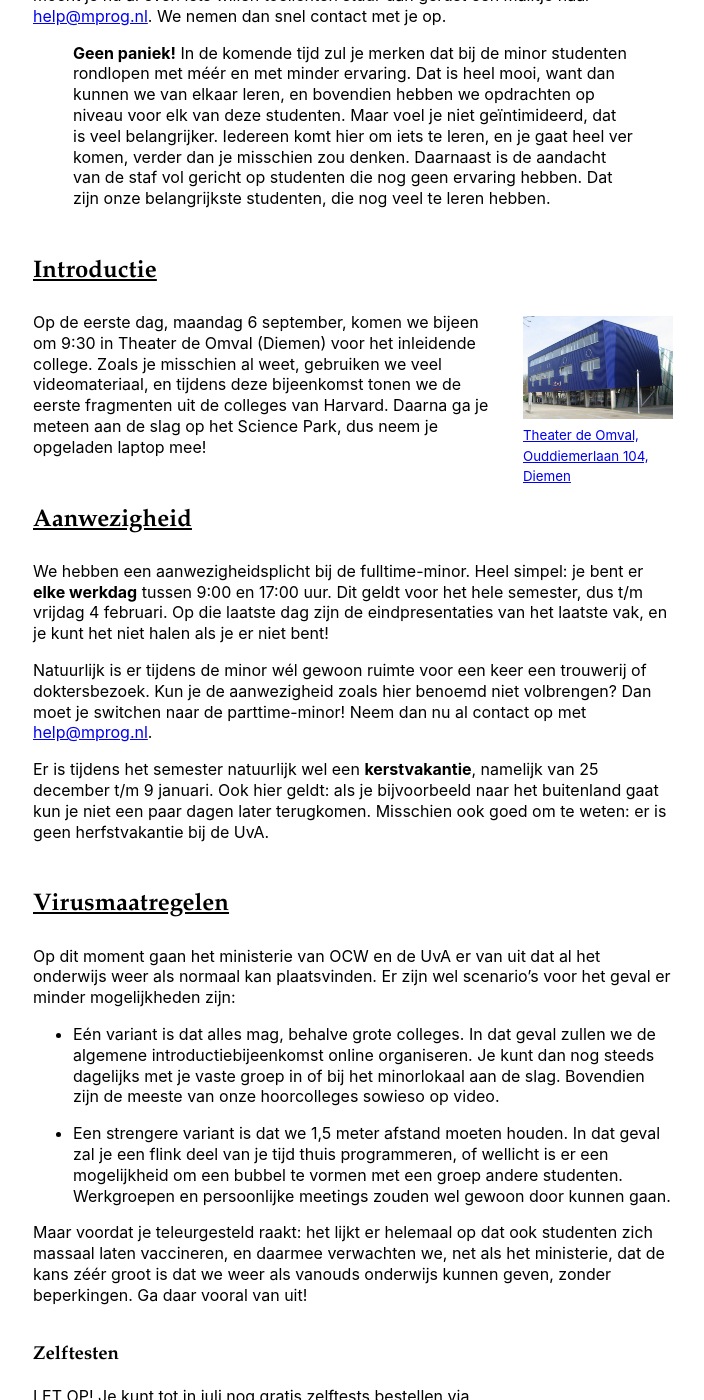
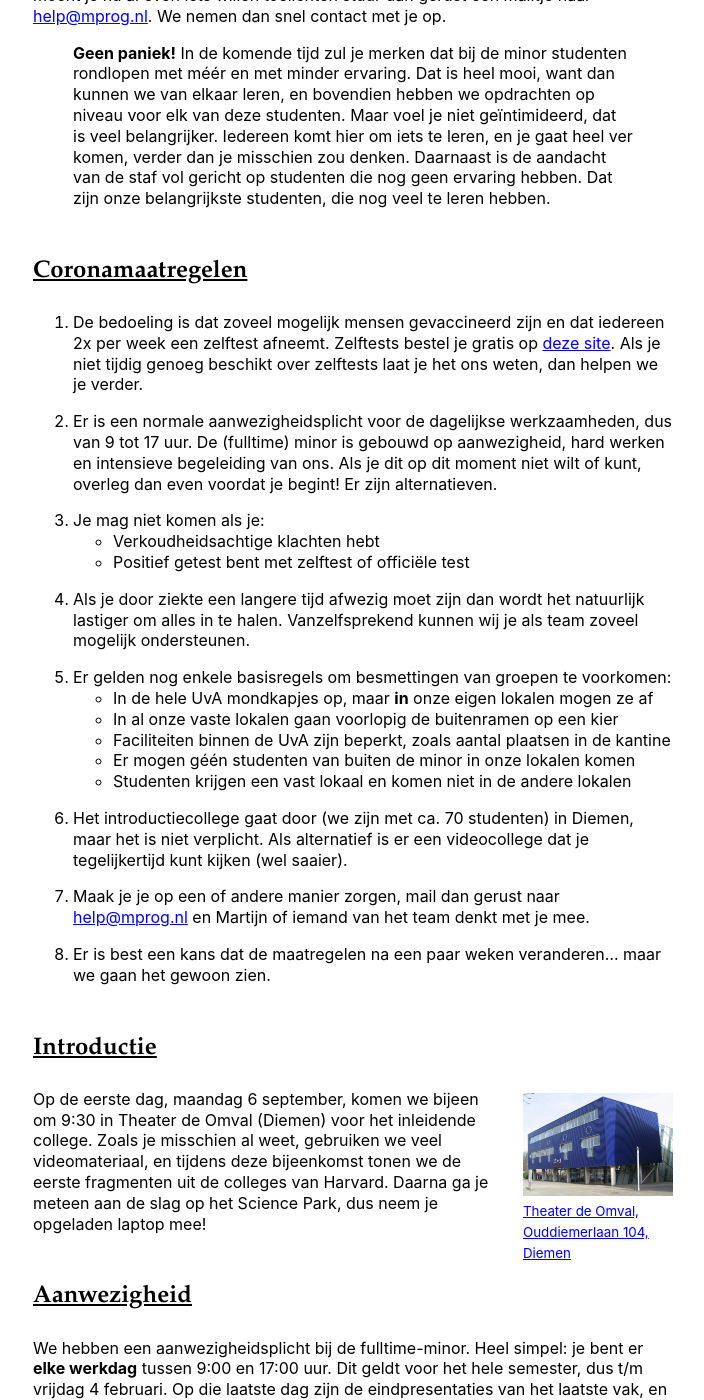
Before and after one commit to minprog/welkom, a Jekyll site: the page built from fulltime/index.md, in a window 1280 px wide and 1400 px high, scrolled down 819 px. Shown: the whole window, without its empty margins (287-991 px from the left). Built offline with Jekyll 4.4.1, drawn with Linux system fonts in a browser that asks for light colours; our own code applies the rules of GitHub Pages for plain Markdown files.

Commit message:
fulltime

```diff
--- a/fulltime/index.md
+++ b/fulltime/index.md
@@ -15,6 +15,31 @@ Het semester zal weer geheel op locatie plaatsvinden (zie verderop), en dat bete
 We hopen jullie allemaal te spreken in de eerste paar dagen van de minor, maar mocht je nu al even iets willen toelichten stuur dan gerust een mailtje naar <help@mprog.nl>. We nemen dan snel contact met je op.
 
 > **Geen paniek!** In de komende tijd zul je merken dat bij de minor studenten rondlopen met méér en met minder ervaring. Dat is heel mooi, want dan kunnen we van elkaar leren, en bovendien hebben we opdrachten op niveau voor elk van deze studenten. Maar voel je niet geïntimideerd, dat is veel belangrijker. Iedereen komt hier om iets te leren, en je gaat heel ver komen, verder dan je misschien zou denken. Daarnaast is de aandacht van de staf vol gericht op studenten die nog geen ervaring hebben. Dat zijn onze belangrijkste studenten, die nog veel te leren hebben.
+
+## Coronamaatregelen
+
+1. De bedoeling is dat zoveel mogelijk mensen gevaccineerd zijn en dat iedereen 2x per week een zelftest afneemt. Zelftests bestel je gratis op [deze site](https://www.zelftestonderwijs.nl). Als je niet tijdig genoeg beschikt over zelftests laat je het ons weten, dan helpen we je verder.
+
+2. Er is een normale aanwezigheidsplicht voor de dagelijkse werkzaamheden, dus van 9 tot 17 uur. De (fulltime) minor is gebouwd op aanwezigheid, hard werken en intensieve begeleiding van ons. Als je dit op dit moment niet wilt of kunt, overleg dan even voordat je begint! Er zijn alternatieven.
+
+3. Je mag niet komen als je:
+    - Verkoudheidsachtige klachten hebt
+    - Positief getest bent met zelftest of officiële test
+
+4. Als je door ziekte een langere tijd afwezig moet zijn dan wordt het natuurlijk lastiger om alles in te halen. Vanzelfsprekend kunnen wij je als team zoveel mogelijk ondersteunen.
+
+5. Er gelden nog enkele basisregels om besmettingen van groepen te voorkomen:
+    - In de hele UvA mondkapjes op, maar **in** onze eigen lokalen mogen ze af
+    - In al onze vaste lokalen gaan voorlopig de buitenramen op een kier
+    - Faciliteiten binnen de UvA zijn beperkt, zoals aantal plaatsen in de kantine
+    - Er mogen géén studenten van buiten de minor in onze lokalen komen
+    - Studenten krijgen een vast lokaal en komen niet in de andere lokalen
+
+6. Het introductiecollege gaat door (we zijn met ca. 70 studenten) in Diemen, maar het is niet verplicht. Als alternatief is er een videocollege dat je tegelijkertijd kunt kijken (wel saaier).
+
+7. Maak je je op een of andere manier zorgen, mail dan gerust naar <help@mprog.nl> en Martijn of iemand van het team denkt met je mee.
+
+8. Er is best een kans dat de maatregelen na een paar weken veranderen... maar we gaan het gewoon zien.
 
 ## Introductie
 
```
